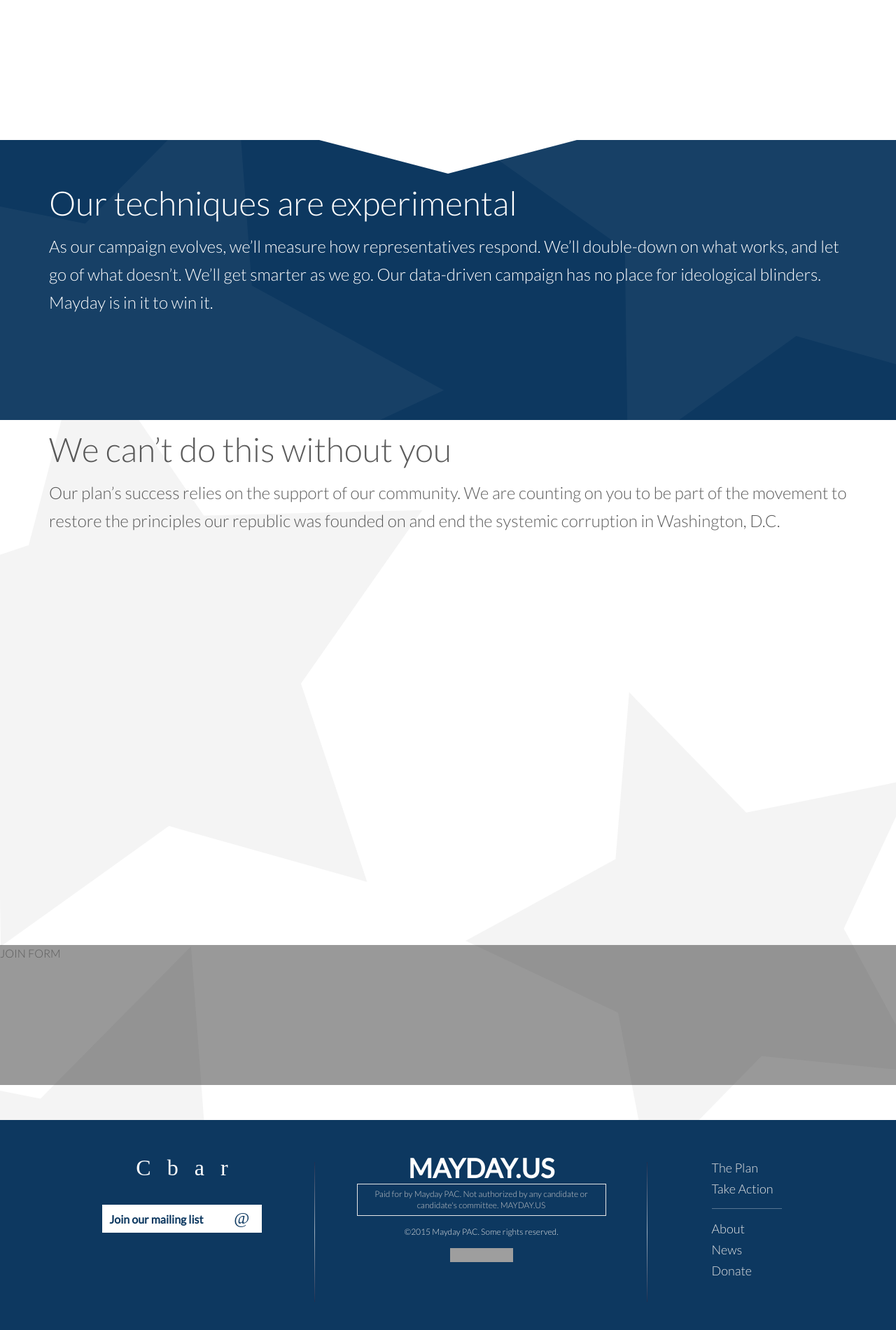
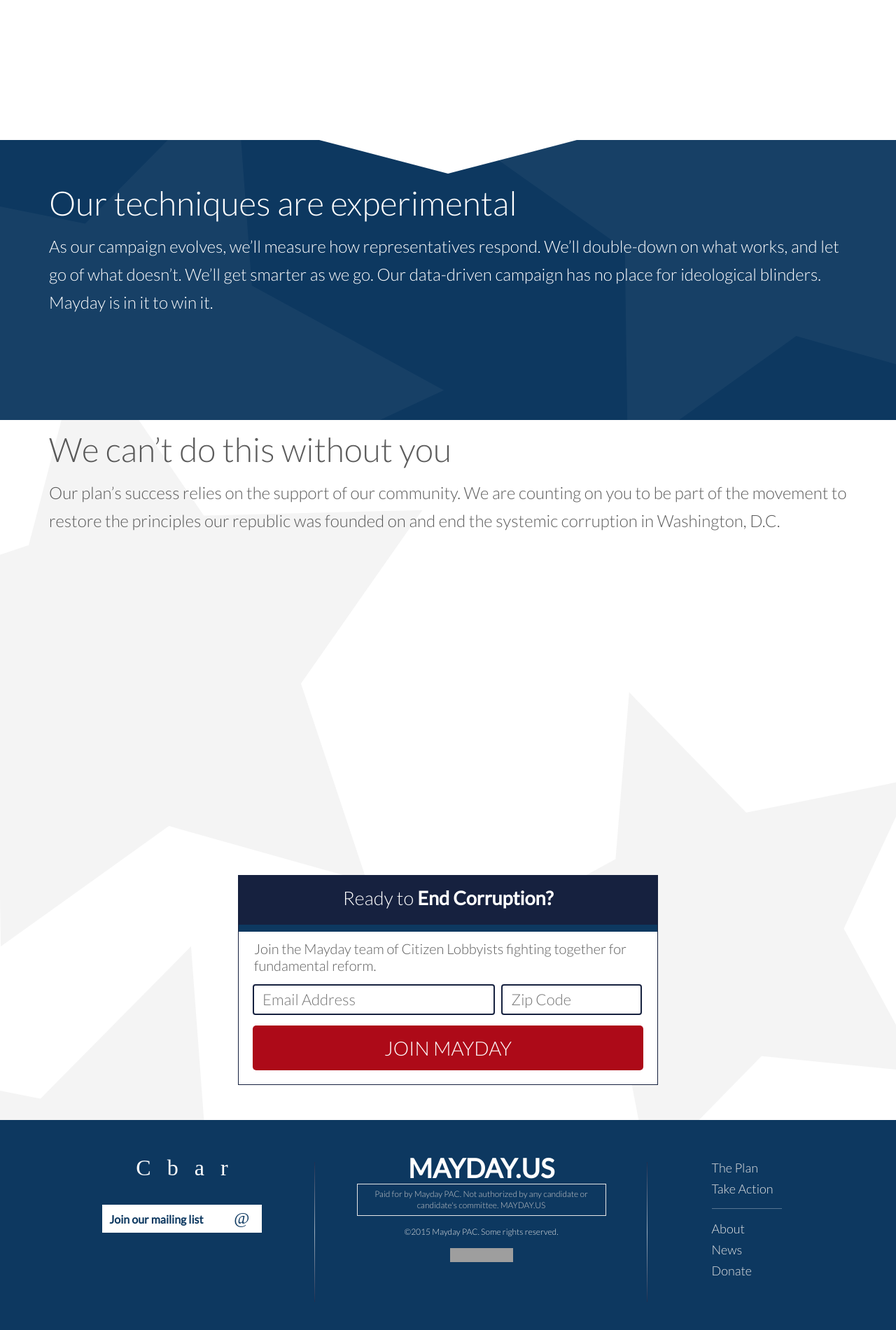
Before and after one commit to MayOneUS/mayday-2.0-frontend, a Jekyll site: the page built from index.html, in a window 1280 px wide. Shown: the part 1794-3694 px from the top of the page at 70% size. Built offline with Jekyll 4.4.1, drawn with Linux system fonts in a browser that asks for light colours; nearby versions of some CDN libraries; some web fonts are replaced; grey boxes are pictures that could not be loaded.

Commit message:
bottom form

```diff
--- a/_sass/_index.scss
+++ b/_sass/_index.scss
@@ -79,7 +79,6 @@
               border: none;
               border-radius: 5px;
               background-color: $dark-red-color;
-
             }
           }
         }
@@ -305,12 +304,57 @@
       -webkit-transform: rotate(20deg);
       transform: rotate(20deg);
     }
-    .join-form-bar {
-      background-color: rgba(0,0,0,.4);
+    .bottom-join-form {
+      background-color: #ffffff;
       position: absolute;
-      height: 200px;
-      width: 100%;
+      height: 300px;
+      width: 600px;
       bottom: 50px;
+      left: 50%;
+      margin-left: -300px;
+
+      border: 1px solid $navy-blue-color;
+      .box-title {
+        height: 80px;
+        text-align: center;
+        padding-top: 20px;
+        color: #ffffff;
+        background-color: $navy-blue-color;
+        font-size: 27px;
+        border-bottom: 10px solid $navy-blue-light-color;
+      }
+      .rally {
+        margin-top: 12px;
+        font-size: 20px;
+        line-height: 24px;
+        padding: 0px 22px;
+      }
+      form {
+        margin: 15px 20px 0px 20px;
+        font-size: 22px;
+        input {
+          border: 2px solid $navy-blue-color;
+          padding: 8px 0px 8px 12px;
+          border-radius: 4px;
+          margin-bottom: 15px;
+          &[name="email"] {
+            width: 62%;
+            margin-right: 5px;
+          }
+          &[name="zip"] {
+            width: 36%;
+          }
+        }
+        button {
+          width: 100%;
+          color: #ffffff;
+          font-size: 28px;
+          padding: 20px 0px;
+          border: none;
+          border-radius: 5px;
+          background-color: $dark-red-color;
+        }
+      }
     }
   }
 }
--- a/index.html
+++ b/index.html
@@ -85,7 +85,16 @@
         Our plan’s success relies on the support of our community. We are counting on you to be part of the movement to restore the principles our republic was founded on and end the systemic corruption in Washington, D.C.
       </p>
     </div>
-    <div class="join-form-bar">JOIN FORM</div>
+    <div class="bottom-join-form">
+      <div class="box-title">Ready to <strong>End Corruption?</strong></div>
+        <div class="rally">Join the Mayday team of Citizen Lobbyists fighting together for fundamental reform.</div>
+        <form>
+          <input type="email" name="email" placeholder="Email Address"/>
+          <input type="zip" pattern="\d{5,5}(-\d{4,4})?" name="zip" placeholder="Zip Code"/>
+          <button type="submit">JOIN MAYDAY</button>
+        </form>
+      </div>
+    </div>
   </div>
 </div>
 
```
